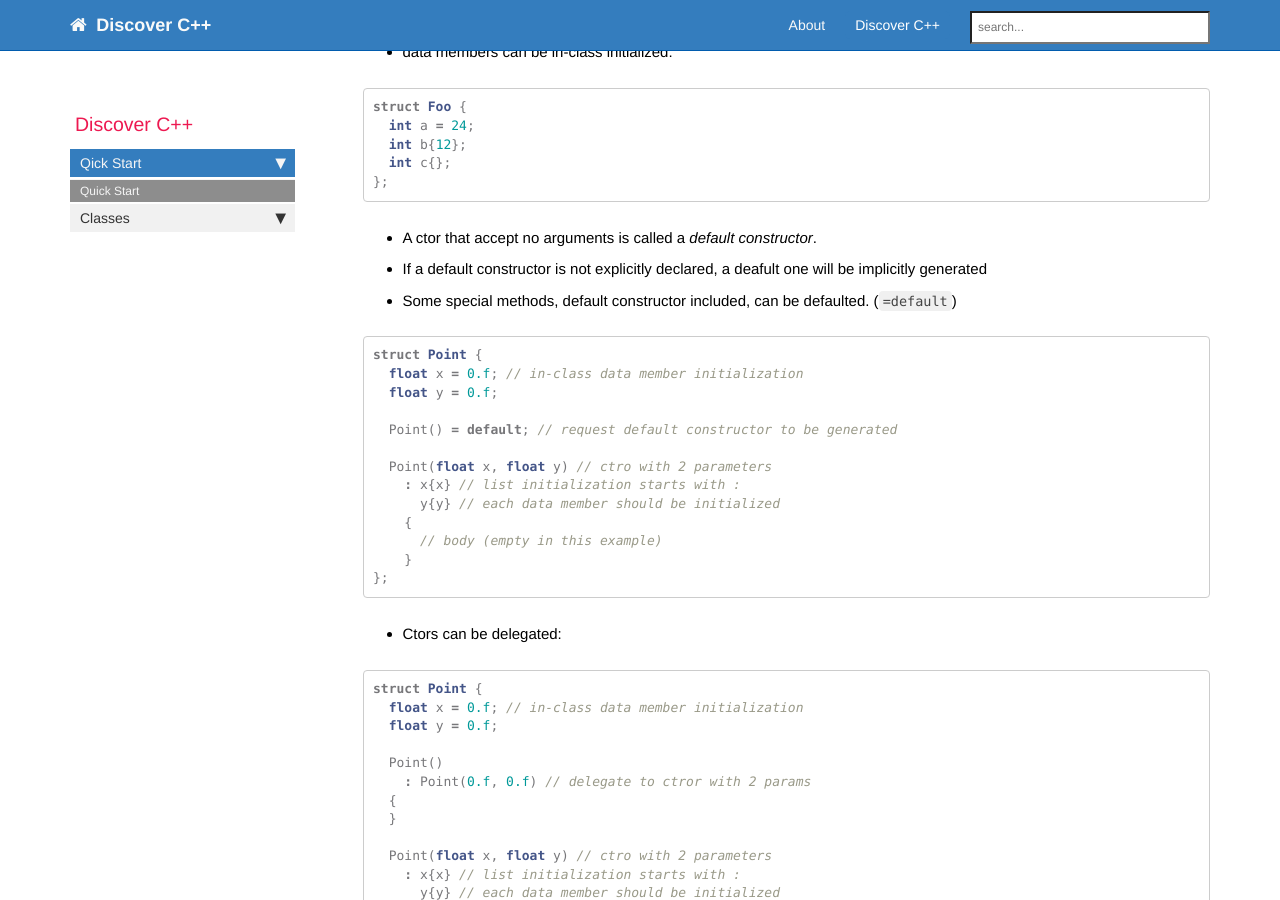
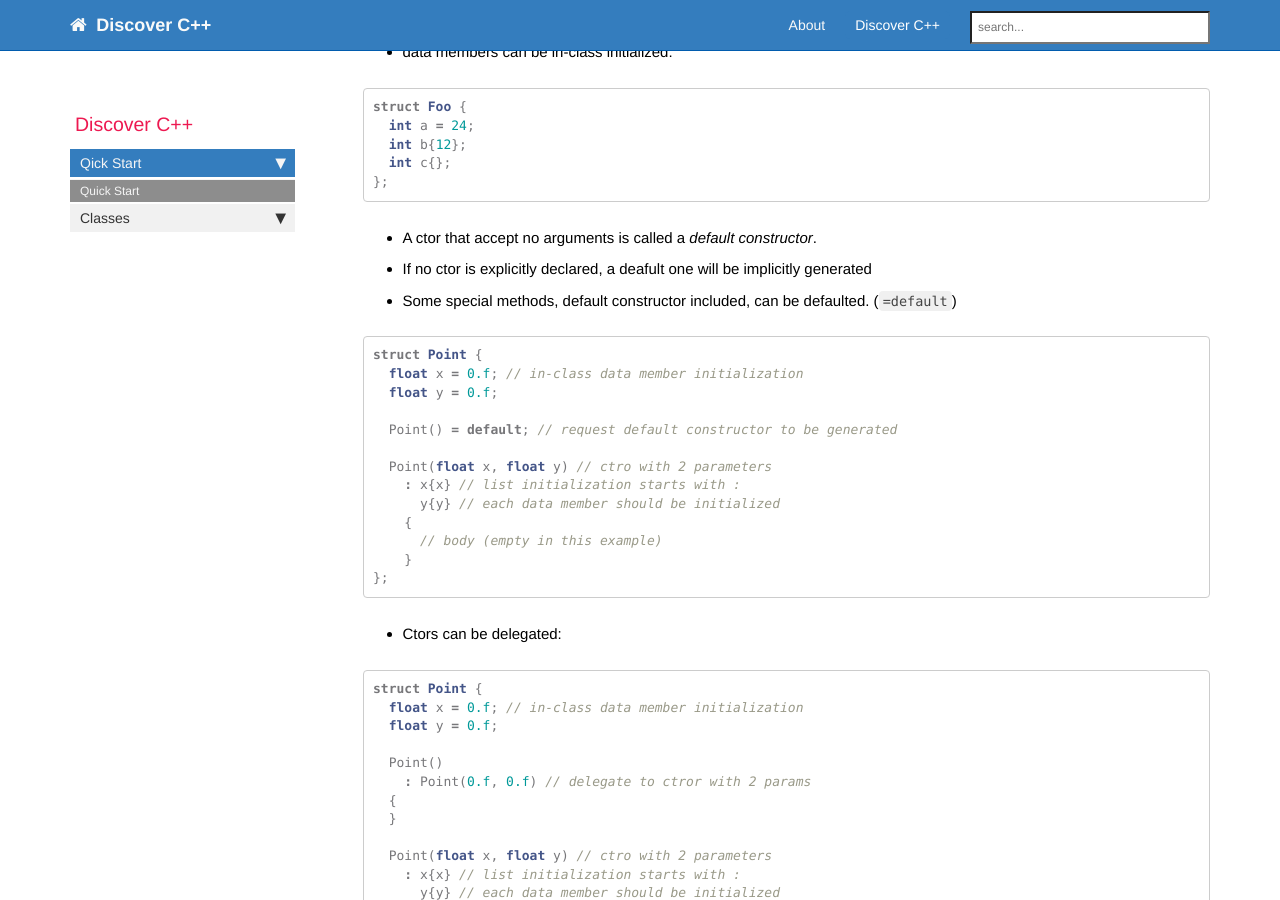
Before and after one commit to bolov/discover-cpp, a Jekyll site: the page built from pages/discover-cpp/quick-start.md, in a window 1280 px wide and 900 px high, scrolled down 1672 px. Built offline with Jekyll 4.4.1, drawn with Linux system fonts in a browser that asks for light colours; nearby versions of some CDN libraries; comment, search, counter and statistics services are not loaded.

Commit message:
Update quick-start.md

```diff
--- a/pages/discover-cpp/quick-start.md
+++ b/pages/discover-cpp/quick-start.md
@@ -93,7 +93,7 @@ struct Foo {
 
 + A ctor that accept no arguments is called a *default constructor*.
 
-+ If a default constructor is not explicitly declared, a deafult one will be implicitly generated
++ If no ctor is explicitly declared, a deafult one will be implicitly generated
 
 + Some special methods, default constructor included, can be defaulted. (`=default`)
 
```
